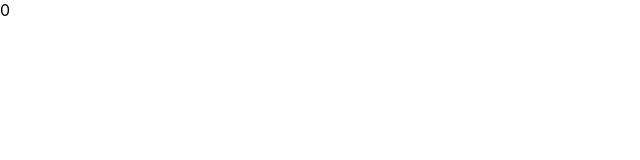
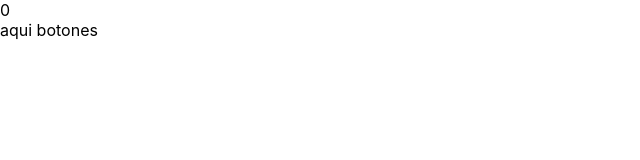
Before and after one commit to Moyrasc/react-Calculator, a React (Create React App) app: page / in a window 1280 px wide. Shown: the top 160 px of the page, without its empty margins (0-640 px from the left). Built offline with nearby package versions, Linux system fonts and the light colour scheme.

Commit message:
feat: component ButtonsBox

```diff
--- a/src/App.jsx
+++ b/src/App.jsx
@@ -1,12 +1,15 @@
 import Wrapper from "./components/Wrapper"
 import Screen from "./components/Screen"
+import ButtonsBox from "./components/ButtonsBox"
 
 const App = () =>{
     return (
         <div className="App">
             <Wrapper>
                 <Screen value="0"/>
-
+                <ButtonsBox>
+                    aqui botones
+                </ButtonsBox>
             </Wrapper>
         </div>
     )
--- /dev/null
+++ b/src/components/ButtonsBox.jsx
@@ -0,0 +1,11 @@
+import "./ButtonsBox.css";
+
+const ButtonsBox = ({children}) => {
+    return (
+        <div className="buttonbox">
+            {children}
+        </div>
+    )
+}
+
+export default ButtonsBox;
```
Also changed, not shown: src/components/ButtonsBox.css (added).
